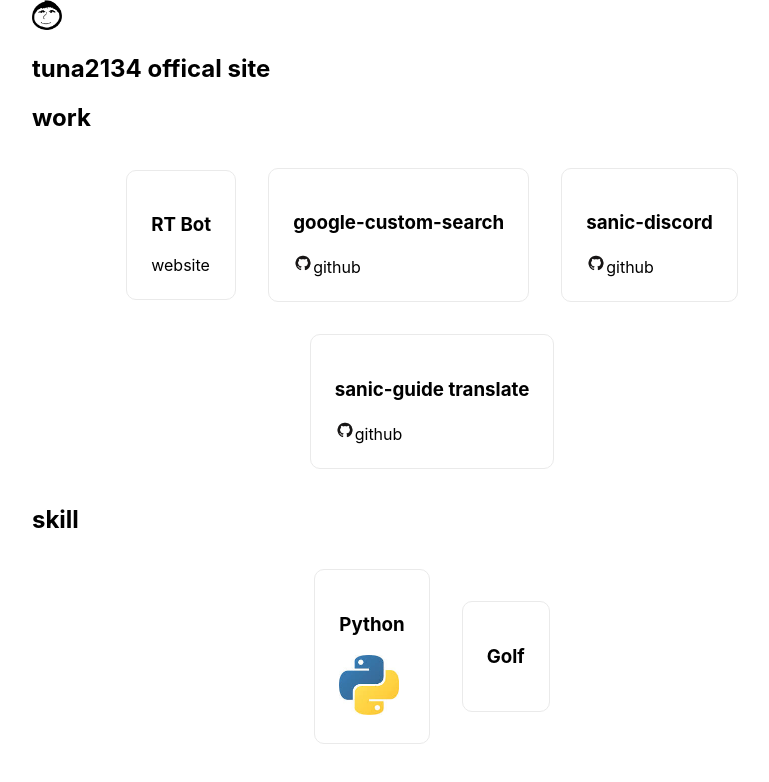
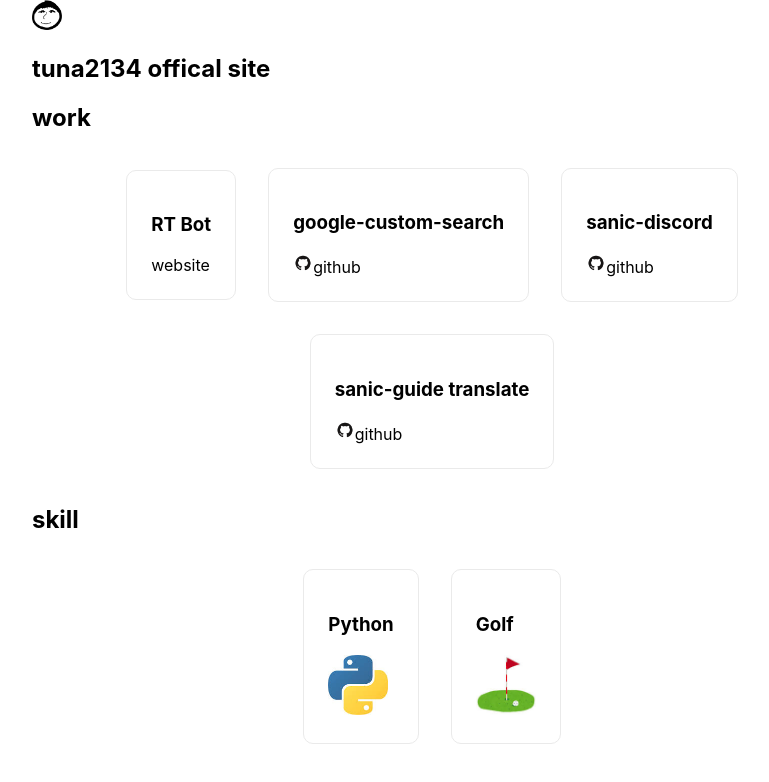
Before and after one commit to tuna2134/mysite, a Next.js app: page /main in a window 1280 px wide. Shown: the top 782 px of the page, without its empty margins (0-769 px from the left). Built offline with nearby package versions, Linux system fonts and the light colour scheme.

Commit message:
Update main.js

```diff
--- a/pages/main.js
+++ b/pages/main.js
@@ -45,6 +45,7 @@
         </div>
         <div className={styles.card}>
           <h3 className="text-lg">Golf</h3>
+          <Image src="/C3E1A827-69AB-4F6B-A84A-EC3D6735B42A.jpeg" alt="Golf image" width={60} height={60}/>
         </div>
       </div>
     </div>
```
